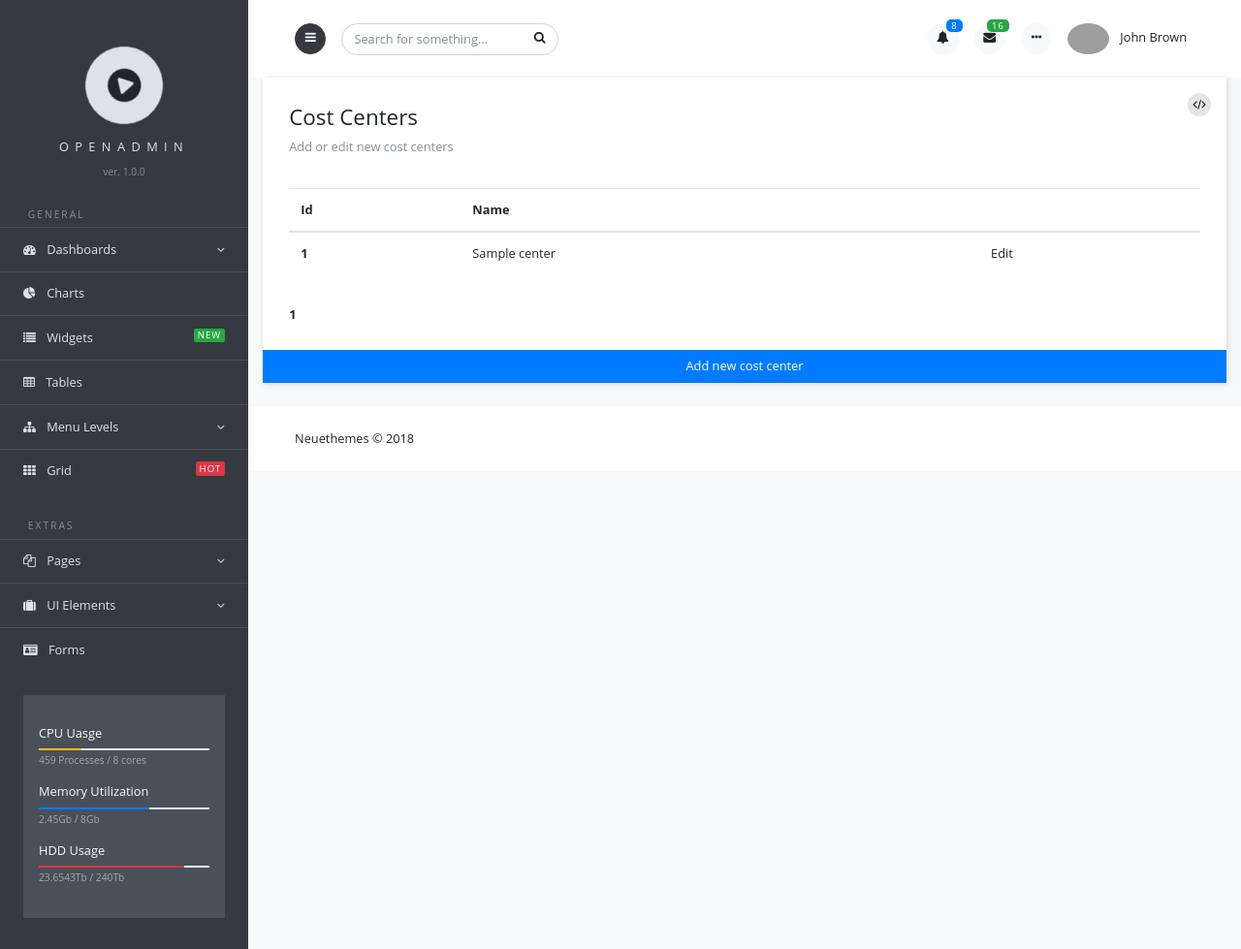
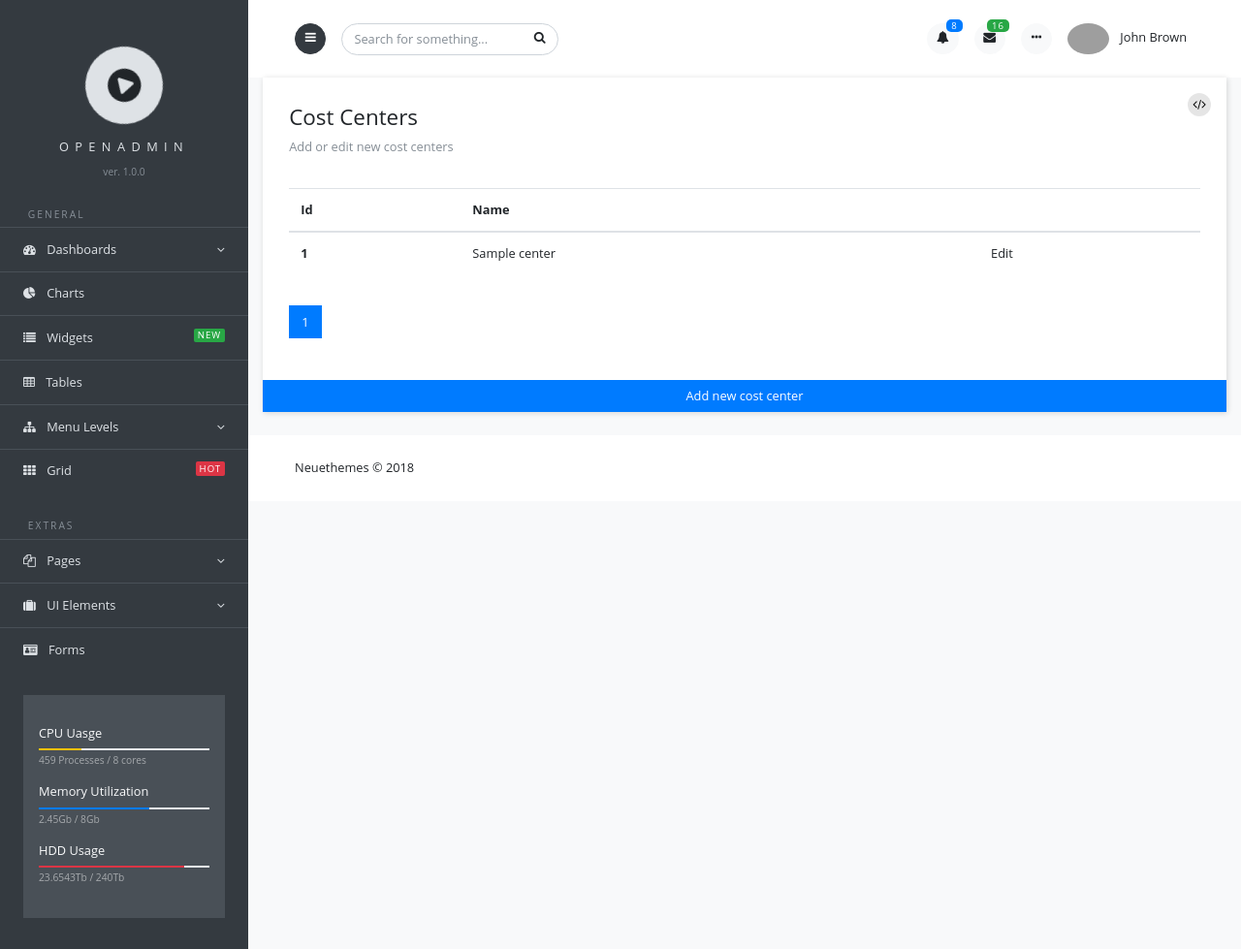
Before and after one commit to ptr5000/clientview, a Flask app: template app/templates/costcenter/costcenter-browser.html in a window 1280 px wide. Shown: the whole page at 97% size. Run offline with Flask 2, Linux system fonts and the light colour scheme; tables that the repository leaves empty hold one stand-in row (values such as "Sample post"); the template is opened without the code that fills it: values that come from a table or form of the project are taken from there, most other values are stand-ins (such as "Sample title", 1, 10 or a date in 2020); some libraries are stand-ins or nearby versions; grey boxes are pictures that could not be loaded.

Commit message:
nicer look for pagination

```diff
--- a/app/costcenter/views.py
+++ b/app/costcenter/views.py
@@ -1,10 +1,9 @@
 from flask import render_template, request, abort, redirect, url_for
 from flask_wtf import FlaskForm
-from functools import wraps
 from wtforms.ext.sqlalchemy.orm import model_form
 from app.costcenter.models import CostCenter
 from app import app, db
-from functools import wraps
+
 CostCenterForm = model_form(CostCenter, FlaskForm)
 
 @app.route("/costcenter/")
--- a/app/templates/macros.jinja
+++ b/app/templates/macros.jinja
@@ -1,15 +1,17 @@
 {% macro render_pagination(pagination, endpoint) %}
-  <div class=pagination>
+<nav>
+  <ul class="pagination">
   {%- for page in pagination.iter_pages() %}
     {% if page %}
       {% if page != pagination.page %}
-        <a href="{{ url_for(endpoint, page=page) }}">{{ page }}</a>
+        <li class="page-item"><a class="page-link" href="{{ url_for(endpoint, page=page) }}">{{ page }}</a></li>
       {% else %}
-        <strong>{{ page }}</strong>
+        <li class="page-item active"><a class="page-link" href="{{ url_for(endpoint, page=page) }}">{{ page }}</a></li>
       {% endif %}
     {% else %}
       <span class=ellipsis>…</span>
     {% endif %}
   {%- endfor %}
-  </div>
+  </ul>
+</nav>
 {% endmacro %}
```
